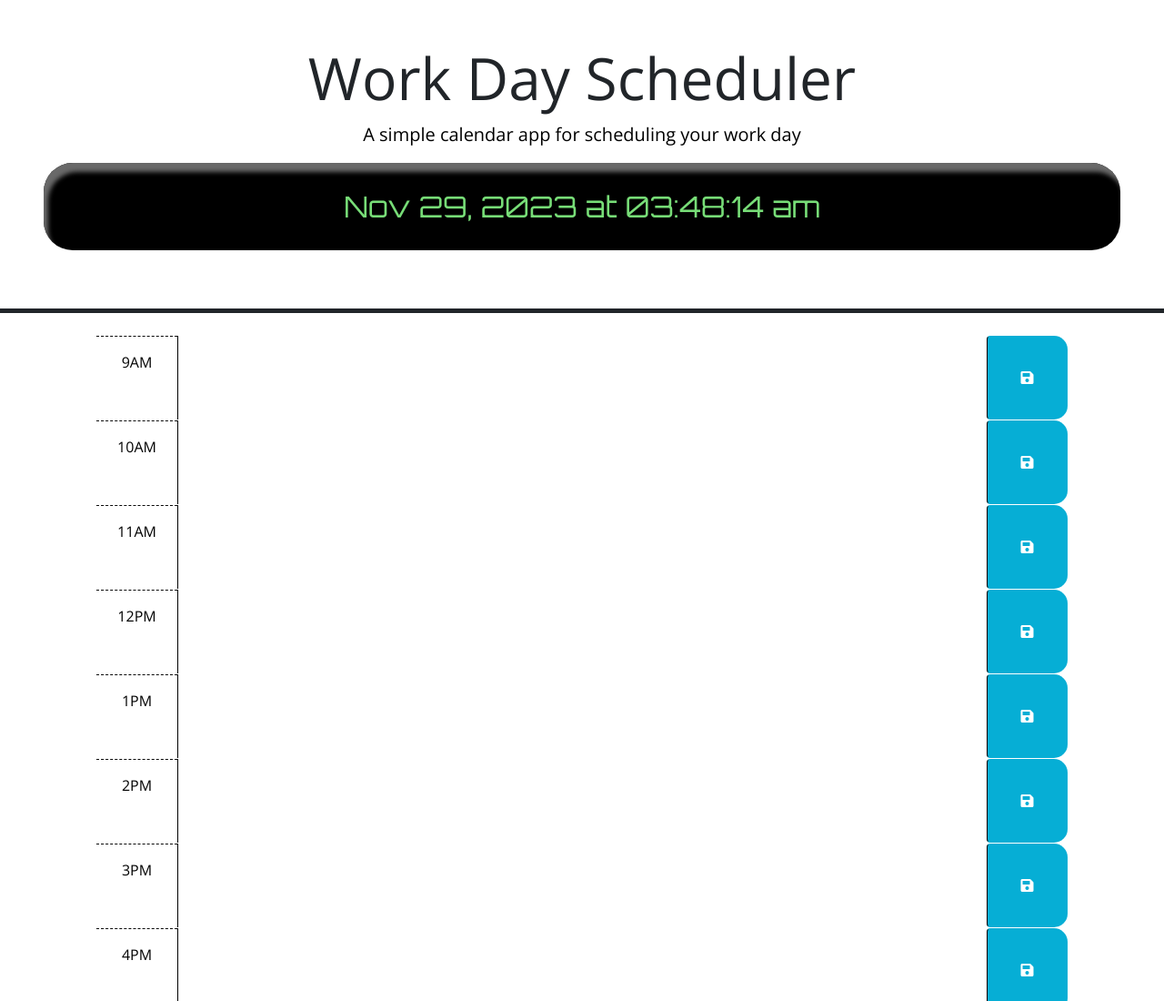
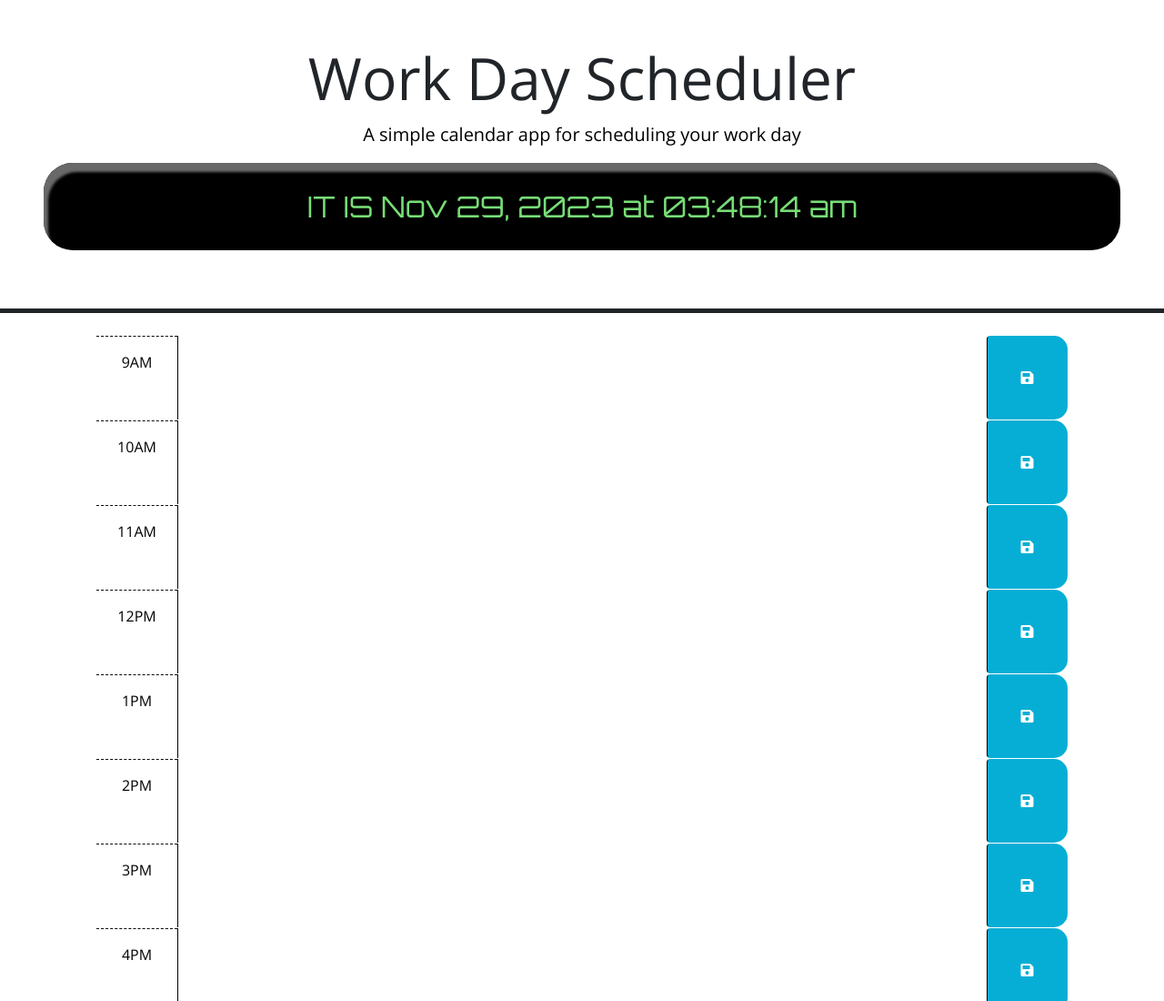
Before and after one commit to garrett-lieb/challenge-week-5-daily-planner, a plain HTML site: page index.html in a window 1280 px wide. Shown: the top 1100 px of the page at 91% size. Drawn offline with nearby package versions, Linux system fonts and the light colour scheme.

Commit message:
css tweak

```diff
--- a/assets/css/style.css
+++ b/assets/css/style.css
@@ -69,6 +69,6 @@ body {
     background-color: rgb(0, 0, 0);
     color:#77dd77;
     border-radius: 1em;
-    box-shadow:inset 5px 10px 5px #696969;
+    box-shadow:inset 5px 10px 3px #696969;
     padding: .75em;
   }
--- a/assets/js/script.js
+++ b/assets/js/script.js
@@ -67,7 +67,7 @@ $( document ).ready(function() {
 
     //display the current date and time
     function displayTime() {
-      var rightNow = dayjs().format('MMM DD, YYYY [at] hh:mm:ss a');
+      var rightNow = dayjs().format('IT IS MMM DD, YYYY [at] hh:mm:ss a');
       currentDay.text(rightNow);
     }
     displayTime();
```
